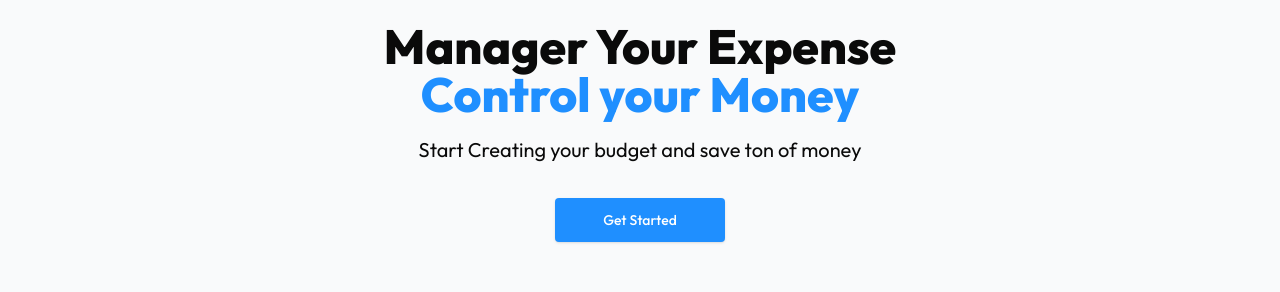
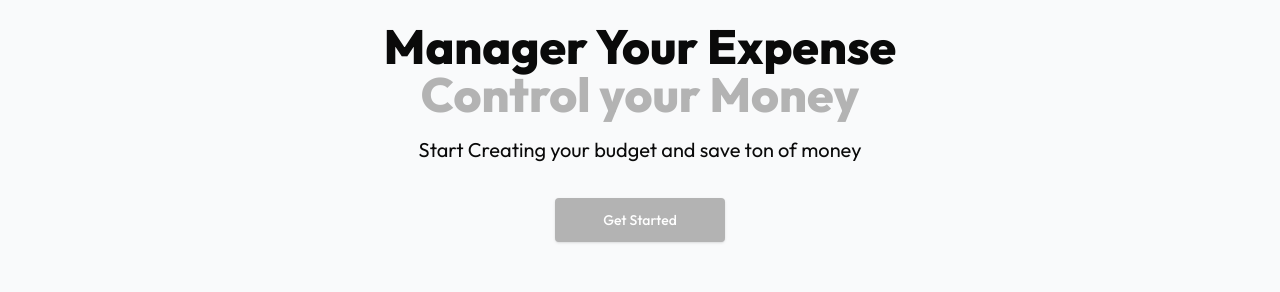
Before and after one commit to Satyam50/ExpenseEase, a Next.js app: page / in a window 1280 px wide. Shown: the part 189-481 px from the top of the page. Built offline with nearby package versions, Linux system fonts and the light colour scheme; no server answers.

Commit message:
Update globals.css

```diff
--- a/app/globals.css
+++ b/app/globals.css
@@ -10,55 +10,55 @@
     --card-foreground: 0 0% 3.9%;
     --popover: 0 0% 100%;
     --popover-foreground: 0 0% 3.9%;
-    --primary: 210 100% 56%;
+    --primary: 0 0% 70%; /* Light Red */
     --primary-foreground: 0 0% 98%;
-    --secondary: 330 85% 60%;
+    --secondary: 330 85% 60%; /* Hot Pink */
     --secondary-foreground: 0 0% 9%;
     --muted: 0 0% 96.1%;
     --muted-foreground: 0 0% 45.1%;
     --accent: 45 100% 51%;
     --accent-foreground: 0 0% 9%;
-    --destructive: 0 84.2% 60.2%;
+    --destructive: 0 84.2% 60.2%; /* Bright Red */
     --destructive-foreground: 0 0% 98%;
     --border: 0 0% 89.8%;
     --input: 0 0% 89.8%;
     --ring: 0 0% 3.9%;
     --radius: 0.5rem;
-    --chart-1: 12 76% 61%;
-    --chart-2: 173 58% 39%;
-    --chart-3: 197 37% 24%;
-    --chart-4: 43 74% 66%;
-    --chart-5: 27 87% 67%;
-    --highlight: 50 100% 50%;
+    --chart-1: 0 76% 61%; /* Light Red */
+    --chart-2: 10 58% 39%; /* Light Red */
+    --chart-3: 15 37% 24%; /* Light Red */
+    --chart-4: 25 74% 66%; /* Light Red */
+    --chart-5: 30 87% 67%; /* Light Red */
+    --highlight: 50 100% 50%; /* Bright Yellow */
     --highlight-foreground: 0 0% 100%;
   }
 
   .dark {
-    --background: 220 15% 18%;
+    --background: 0 0% 10%; /* Dark Red */
     --foreground: 0 0% 98%;
-    --card: 220 15% 18%;
+    --card: 0 0% 10%; /* Dark Red */
     --card-foreground: 0 0% 98%;
-    --popover: 220 15% 18%;
+    --popover: 0 0% 10%; /* Dark Red */
     --popover-foreground: 0 0% 98%;
-    --primary: 210 100% 56%;
+    --primary: 0 0% 30%; /* Dark Red */
     --primary-foreground: 0 0% 9%;
-    --secondary: 330 85% 60%;
+    --secondary: 330 85% 60%; /* Hot Pink */
     --secondary-foreground: 0 0% 98%;
-    --muted: 220 15% 28%;
+    --muted: 0 0% 28%; /* Dark Muted Red */
     --muted-foreground: 0 0% 63.9%;
-    --accent: 45 100% 51%;
+    --accent: 45 100% 51%; /* Orange */
     --accent-foreground: 0 0% 98%;
-    --destructive: 0 62.8% 30.6%;
+    --destructive: 0 62.8% 30.6%; /* Dark Red */
     --destructive-foreground: 0 0% 98%;
-    --border: 220 15% 28%;
-    --input: 220 15% 28%;
+    --border: 0 0% 28%; /* Dark Border */
+    --input: 0 0% 28%; /* Dark Input */
     --ring: 0 0% 83.1%;
-    --chart-1: 220 70% 50%;
-    --chart-2: 160 60% 45%;
-    --chart-3: 30 80% 55%;
-    --chart-4: 280 65% 60%;
-    --chart-5: 340 75% 55%;
-    --highlight: 50 100% 50%;
+    --chart-1: 0 70% 50%; /* Dark Red */
+    --chart-2: 10 60% 45%; /* Dark Red */
+    --chart-3: 15 80% 55%; /* Dark Red */
+    --chart-4: 25 65% 60%; /* Dark Red */
+    --chart-5: 30 75% 55%; /* Dark Red */
+    --highlight: 50 100% 50%; /* Bright Yellow */
     --highlight-foreground: 0 0% 100%;
   }
 }
```
